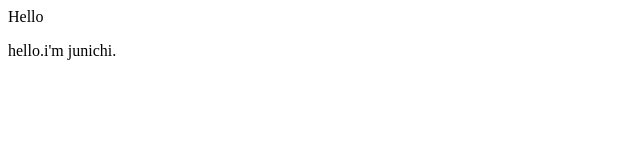
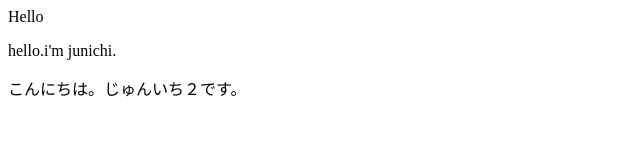
Before and after one commit to joytasnet/joytas2Project, a plain HTML site: page index.html in a window 1280 px wide. Shown: the whole page, without its empty margins (0-640 px from the left). Drawn offline with Linux system fonts and the light colour scheme.

Commit message:
再度修正しました。

```diff
--- a/index.html
+++ b/index.html
@@ -7,5 +7,6 @@
 	<body>
 		<p>Hello</p>
 		<p>hello.i'm junichi.</p>
+		<p>こんにちは。じゅんいち２です。</p>
 	</body>
 </html>
```
